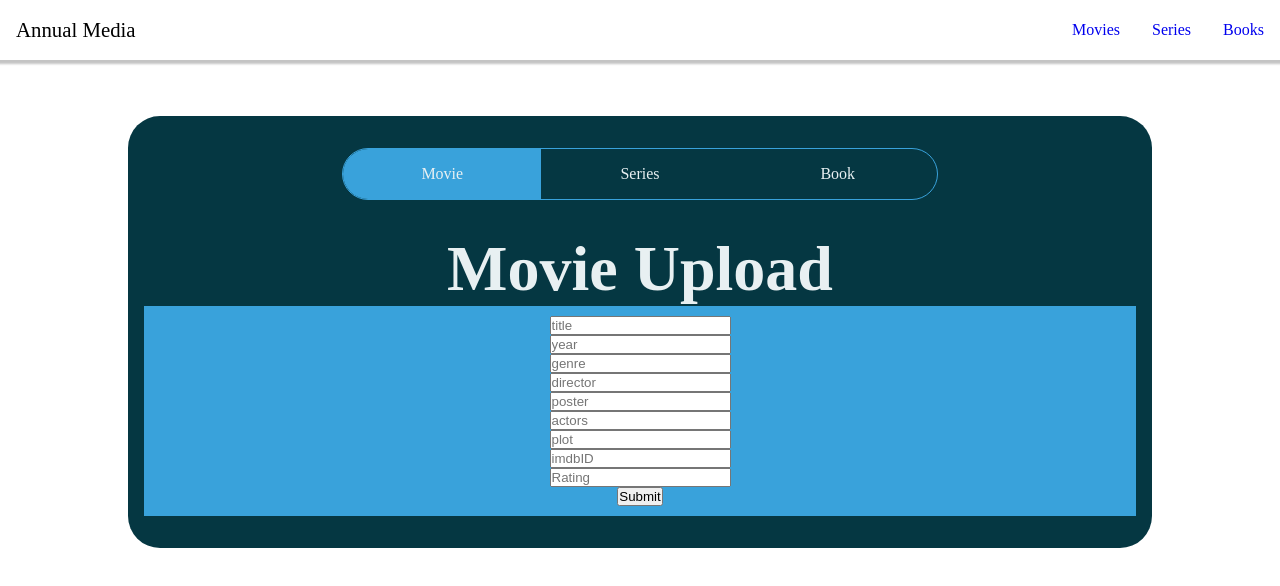
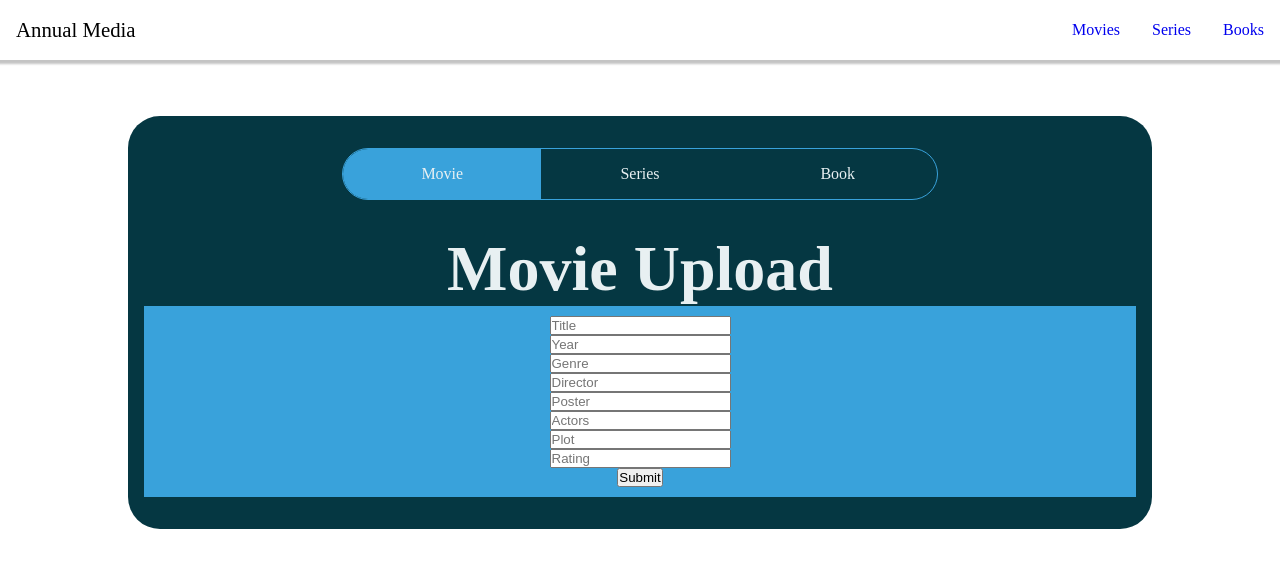
Before and after one commit to miskhill/annualmedia, a React (Create React App) app: page / in a window 1280 px wide. Shown: the top 586 px of the page. Built offline with nearby package versions, Linux system fonts and the light colour scheme.

Commit message:
Removed imbd movie req and capitalised the placeholder text

```diff
--- a/src/components/upload/movieUploadCard.js
+++ b/src/components/upload/movieUploadCard.js
@@ -44,47 +44,41 @@ const MovieUploadCard = () => {
         {/* register your input into the hook by invoking the "register" function */}
         {/* include validation with required or other standard HTML validation rules */}
         <input
-          placeholder='title'
+          placeholder='Title'
           {...register("title", { required: true })}
         />
         {/* errors will return when field validation fails  */}
         {errors.title && <span>The title is required</span>}
 
-        <input placeholder='year' {...register("year", { required: true })} />
+        <input placeholder='Year' {...register("year", { required: true })} />
         {errors.year && <span>The year is required</span>}
 
         <input
-          placeholder='genre'
+          placeholder='Genre'
           {...register("genre", { required: true })}
         />
         {errors.genre && <span>The genre is required</span>}
 
         <input
-          placeholder='director'
+          placeholder='Director'
           {...register("director", { required: true })}
         />
         {errors.director && <span>The director is required</span>}
 
         <input
-          placeholder='poster'
+          placeholder='Poster'
           {...register("poster", { required: true, maxLength: 100 })}
         />
         {errors.poster && <span>The poster is required</span>}
 
         <input
-          placeholder='actors'
+          placeholder='Actors'
           {...register("actors", { required: true })}
         />
         {errors.actors && <span>The actors are required</span>}
 
-        <input placeholder='plot' {...register("plot", { required: true })} />
+        <input placeholder='Plot' {...register("plot", { required: true })} />
         {errors.plot && <span>The plot is required</span>}
-
-        <input
-          placeholder='imdbID'
-          {...register("imdbID", { required: true })}
-        />
-        {errors.imdbID && <span>The imdbID is required</span>}
 
         <input placeholder='Rating' {...register('rating')} />
         {errors.rating && <span>The rating is required</span>}
--- a/src/components/upload/seriesUploadCard.js
+++ b/src/components/upload/seriesUploadCard.js
@@ -43,34 +43,34 @@ const SeriesUploadCard = () => {
       <Toaster position="bottom-center" richColors />
       <h1>Series Upload</h1>
       <form onSubmit={handleSubmit(onSubmit)} style={mystyle} >
-        <input placeholder='title' {...register("title", { required: true })} />
+        <input placeholder='Title' {...register("title", { required: true })} />
         {errors.title && <span>The title is required</span>}
 
-        <input placeholder='year' {...register("year", { required: true })} />
+        <input placeholder='Year' {...register("year", { required: true })} />
         {errors.year && <span>The year is required</span>}
 
         <input
-          placeholder='director'
+          placeholder='Director'
           {...register("director", { required: true })}
         />
         {errors.director && <span>The director is required</span>}
 
-        <input placeholder='genre' {...register("genre", { required: true })} />
+        <input placeholder='Genre' {...register("genre", { required: true })} />
         {errors.genre && <span>The genre is required</span>}
 
         <input
-          placeholder='actors'
+          placeholder='Actors'
           {...register("actors", { required: true })}
         />
         {errors.actors && <span>The actors are required</span>}
 
         <input
-          placeholder='poster'
+          placeholder='Poster'
           {...register("poster", { required: true, maxLength: 100 })}
         />
         {errors.poster && <span>{`Poster is ${errors.poster.type}`}</span>}
 
-        <input placeholder='plot' {...register("plot", { required: true })} />
+        <input placeholder='Plot' {...register("plot", { required: true })} />
         {errors.plot && <span>The plot is required</span>}
 
         <input placeholder='Rating' {...register('rating')} />
--- a/src/navbar.css
+++ b/src/navbar.css
@@ -48,7 +48,7 @@
   display: none;
 }
 .hamburger:hover {
-  background-color: #2642af;
+  background-color: #828fc4;
 }
 @media screen and (max-width: 768px) {
   .hamburger {
```
Also changed, not shown: 1 other file (tests, documents, lock files or other folders).
